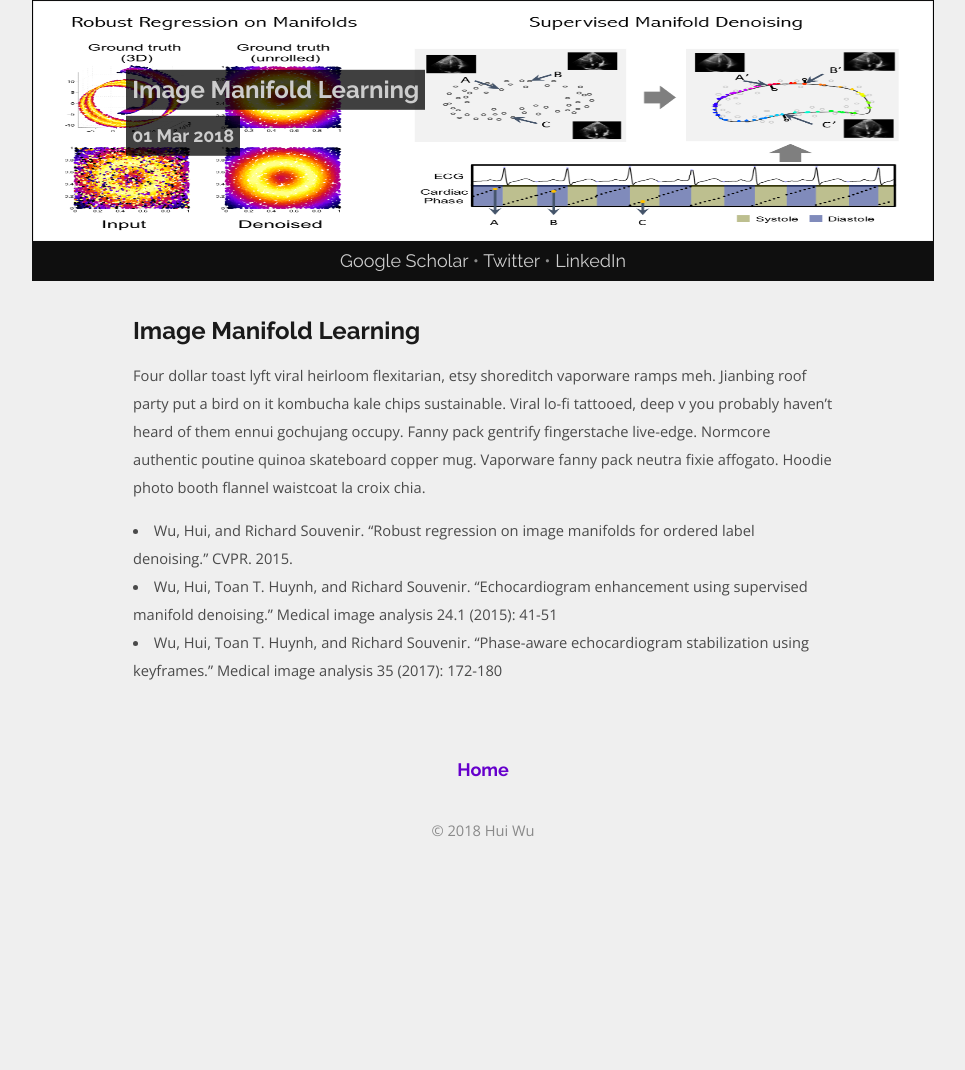
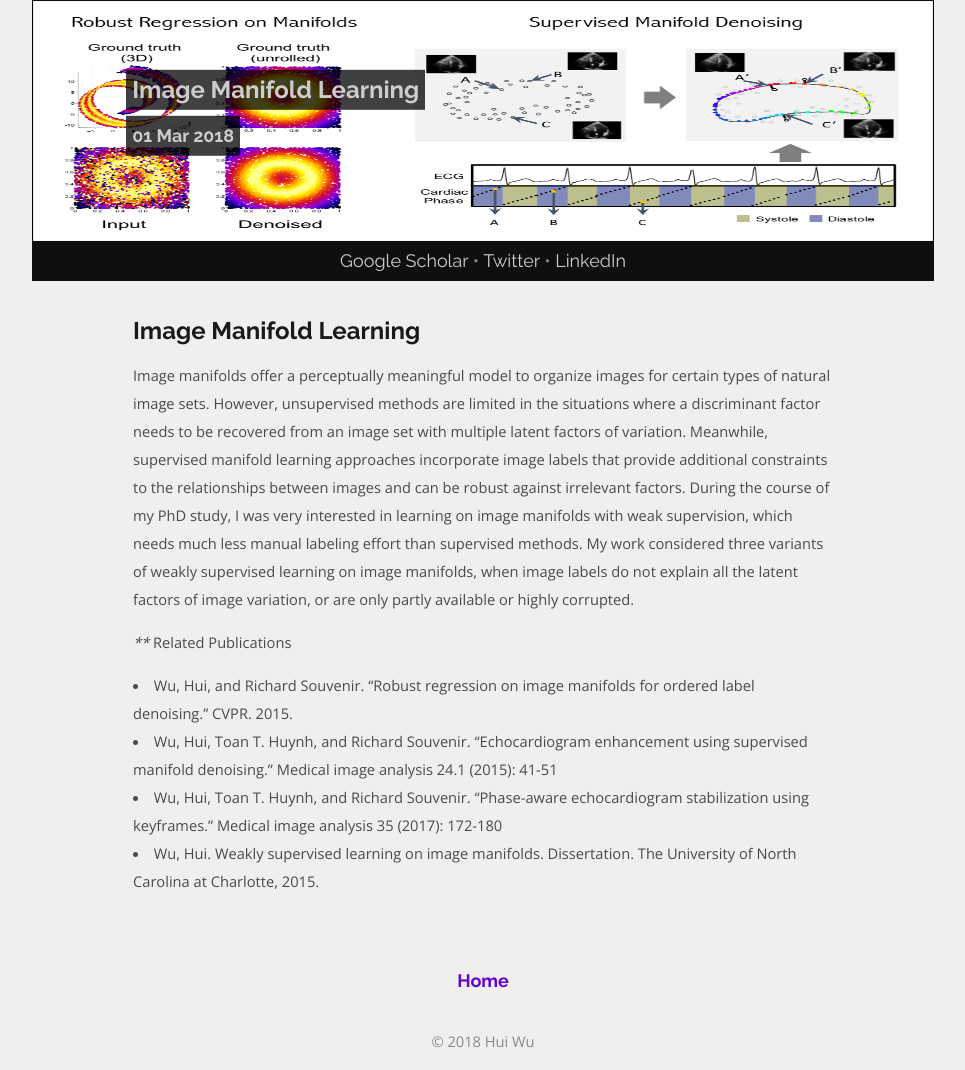
Before and after one commit to spacew/spacew.github.io, a Jekyll site: the page built from _posts/2018-03-01-manifold.markdown, in a window 1280 px wide. Shown: the whole page, without its empty margins (157-1122 px from the left). Built offline with Jekyll 4.4.1, drawn with Linux system fonts in a browser that asks for light colours; before the commit the page ends 900 px from its top, so only the background shows below that.

Commit message:
Update 2018-03-01-manifold.markdown

```diff
--- a/_posts/2018-03-01-manifold.markdown
+++ b/_posts/2018-03-01-manifold.markdown
@@ -6,10 +6,23 @@ thumb:  /media/manifold_thumb.png
 
 ---
 
-Four dollar toast lyft viral heirloom flexitarian, etsy shoreditch vaporware ramps meh. Jianbing roof party put a bird on it kombucha kale chips sustainable. Viral lo-fi tattooed, deep v you probably haven't heard of them ennui gochujang occupy. Fanny pack gentrify fingerstache live-edge. Normcore authentic poutine quinoa skateboard copper mug. Vaporware fanny pack neutra fixie affogato. Hoodie photo booth flannel waistcoat la croix chia.
+Image manifolds offer a perceptually meaningful model to organize images for
+certain types of natural image sets. However, unsupervised methods are limited in the
+situations where a discriminant factor needs to be recovered from an image set with
+multiple latent factors of variation. Meanwhile, supervised manifold learning
+approaches incorporate image labels that provide additional constraints to the relationships between
+images and can be robust against irrelevant factors. During the course of my PhD
+study, I was very interested in learning on image manifolds with weak supervision,
+which needs much less manual labeling effort than supervised methods.
+My work considered three variants of weakly supervised learning on image manifolds,
+when image labels do not explain all the latent factors of image variation,
+or are only partly available or highly corrupted.
 
 <!--more-->
+
+**** Related Publications
 
 * Wu, Hui, and Richard Souvenir. "Robust regression on image manifolds for ordered label denoising." CVPR. 2015.
 * Wu, Hui, Toan T. Huynh, and Richard Souvenir. "Echocardiogram enhancement using supervised manifold denoising." Medical image analysis 24.1 (2015): 41-51
 * Wu, Hui, Toan T. Huynh, and Richard Souvenir. "Phase-aware echocardiogram stabilization using keyframes." Medical image analysis 35 (2017): 172-180
+* Wu, Hui. Weakly supervised learning on image manifolds. Dissertation. The University of North Carolina at Charlotte, 2015.
```
